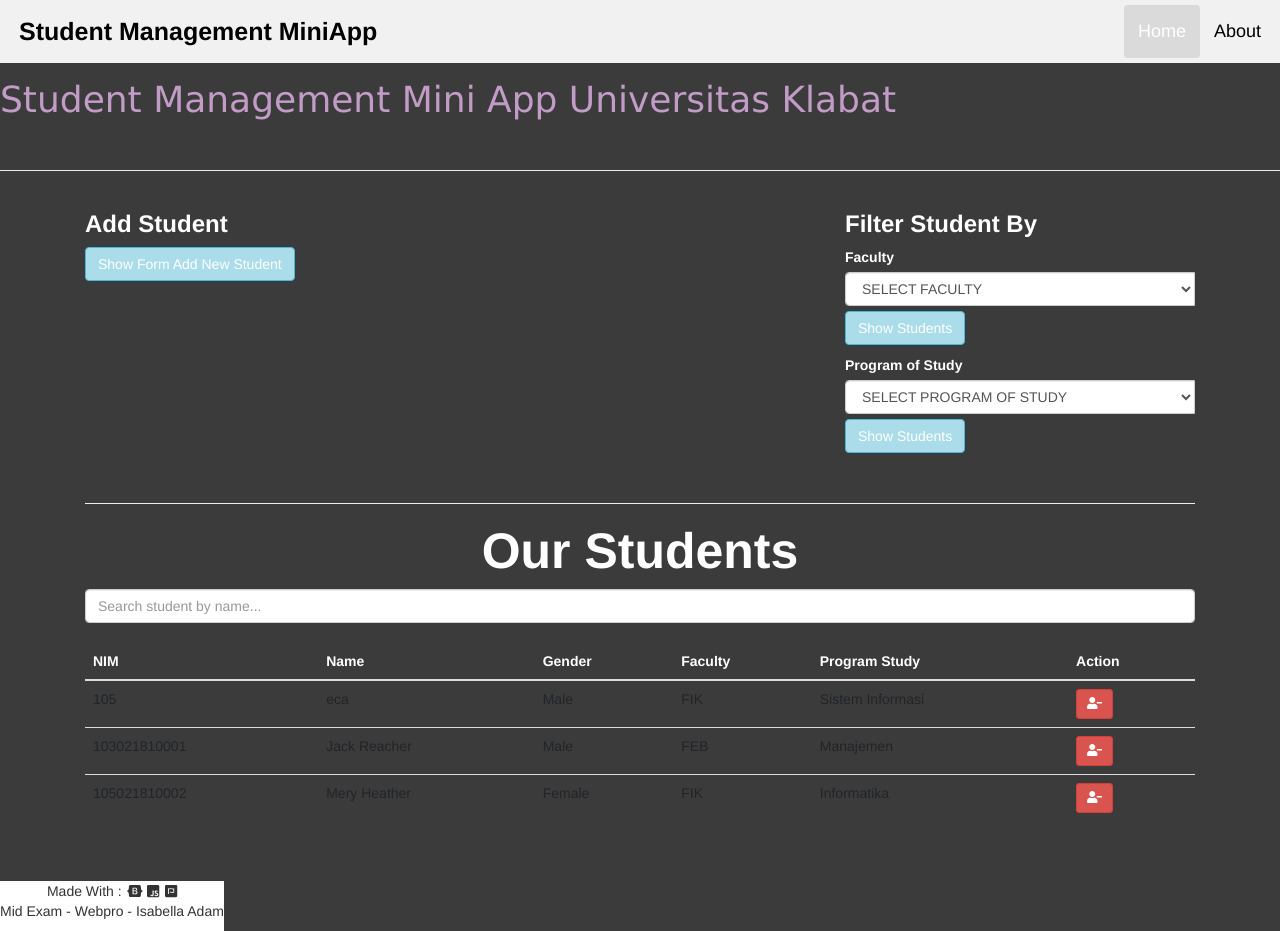
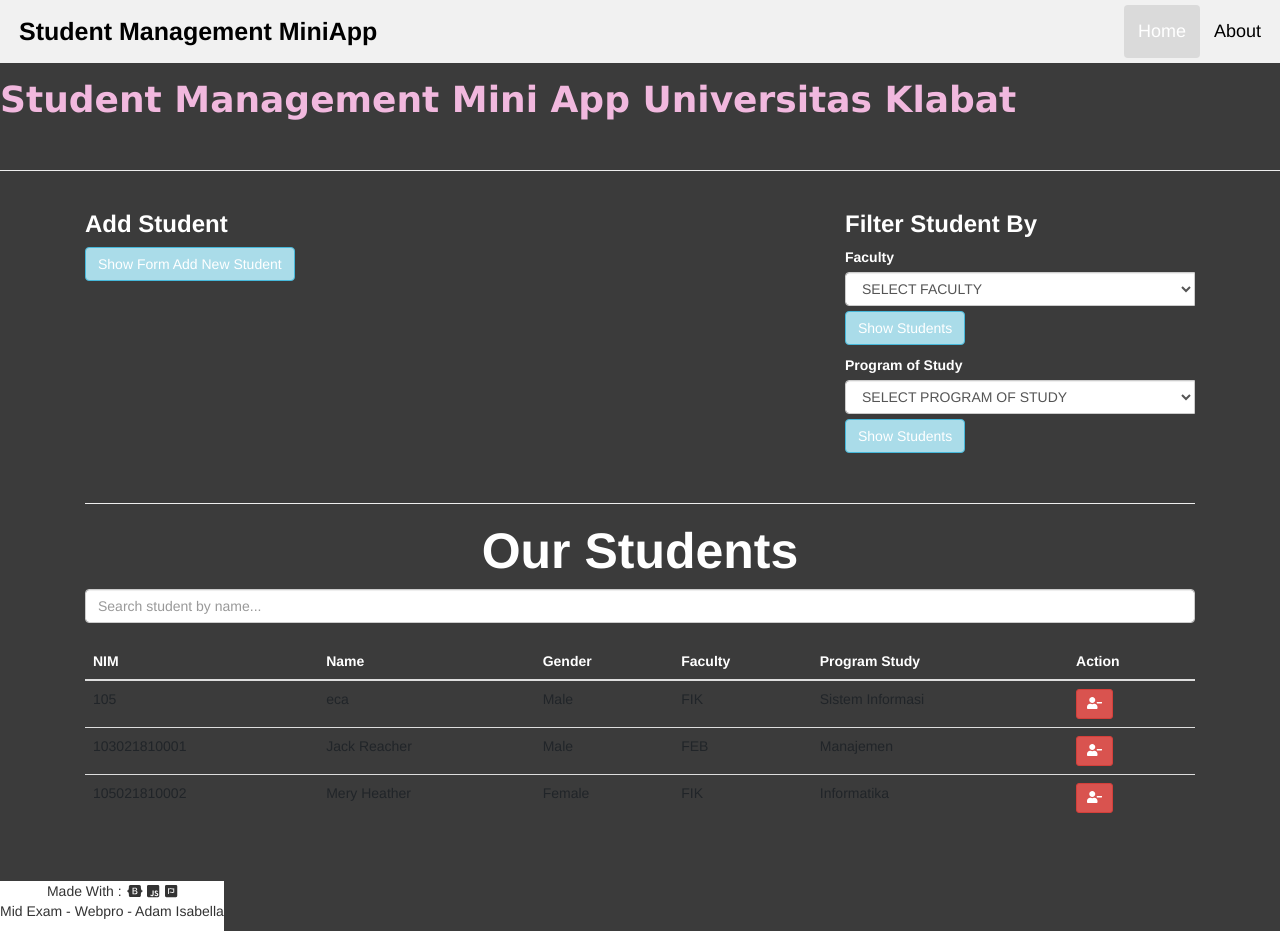
Before and after one commit to isabellaadam/Mid-Exam-WebPro, a plain HTML site: page index.html in a window 1280 px wide. Drawn offline with nearby package versions, Linux system fonts and the light colour scheme.

Commit message:
Update index.html

```diff
--- a/index.html
+++ b/index.html
@@ -23,9 +23,10 @@
 
 		</header>
 
-		<div style="font-family:verdana;" >
+		<div>
 			<br><br><br>
-			<h1 style="color: rgb(194, 156, 199);">Student Management Mini App Universitas Klabat</h1>
+			<h1 style="color: rgb(241, 184, 222);  font-weight:bold; font-family:verdana;">
+				Student Management Mini App Universitas Klabat</h1>
 			<br><hr>
 		</div>
 
@@ -157,16 +158,10 @@
 						<th>Action</th>
 					</tr>
 				</thead>
-
 				<tbody id="students">
-
 				</tbody>
 			</table>
-
-			<div id="main">
-
-
-			</div>
+			<div id="main">	</div>
 		</div>
 
 		<br><br>
@@ -175,12 +170,12 @@
 			<span>Made With :</span><span style="margin-left: 5px;"><i class="fab fa-bootstrap"></i></span><span
             style="margin-left: 5px;"><i class="fab fa-js-square"></i></span><span style="margin-left: 5px;"><i
                 class="fab fa-font-awesome"></i></span>
-        <p>Mid Exam - Webpro - Isabella Adam</p>
+        <p>Mid Exam - Webpro - Adam Isabella </p>
 		</footer>
 
 		<script type="text/javascript" src="default.js"></script>
 		<script type="text/javascript" src="app.js"></script>
-		<script type="text/javascript" src="btn.js"></script>
+		<script type="text/javascript" src="auto.js"></script>
 		<script type="text/javascript" src="fun.js"></script>
 		<script src="https://cdnjs.cloudflare.com/ajax/libs/font-awesome/5.13.0/js/all.min.js"></script>
 	</body>
```
